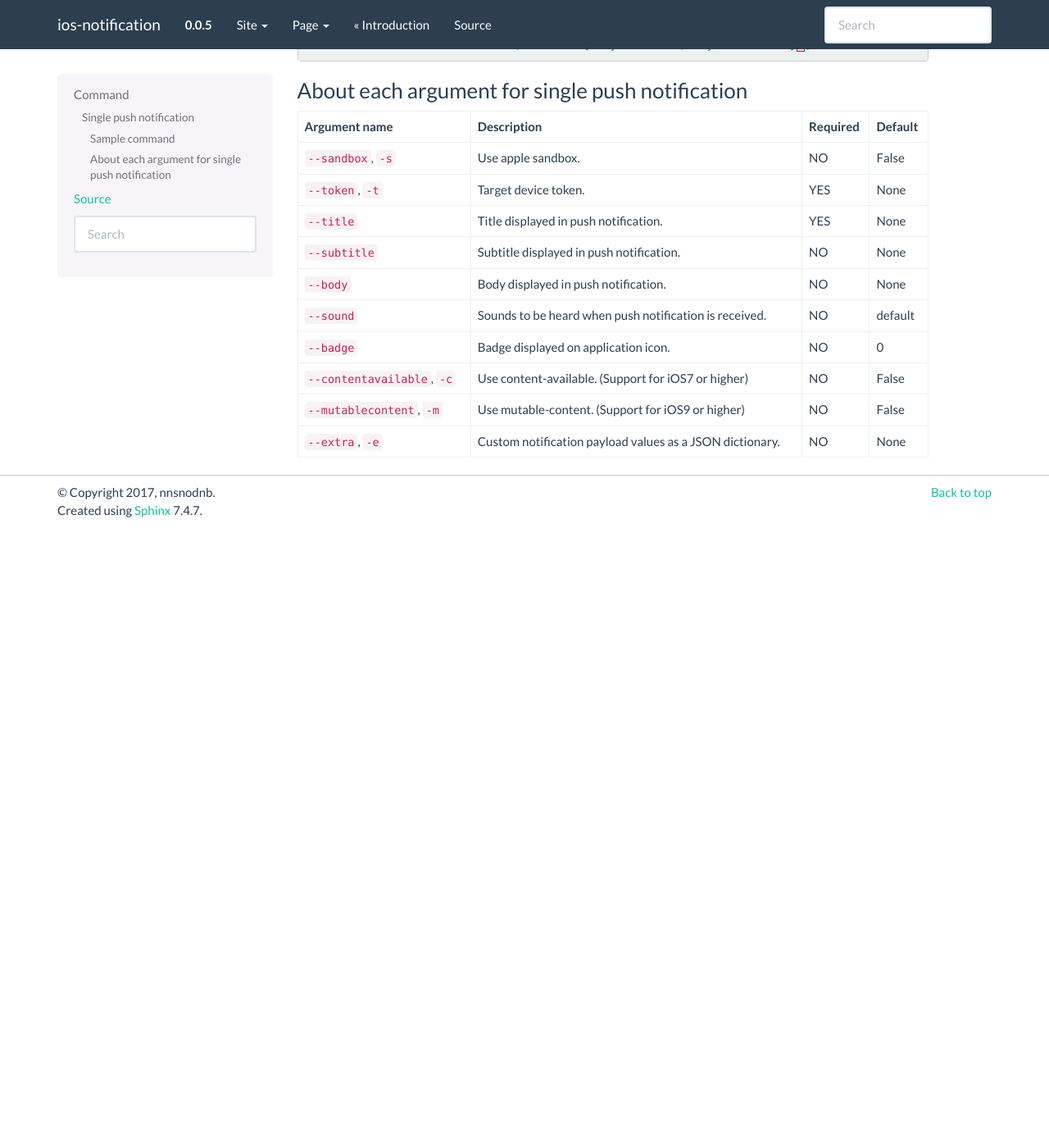
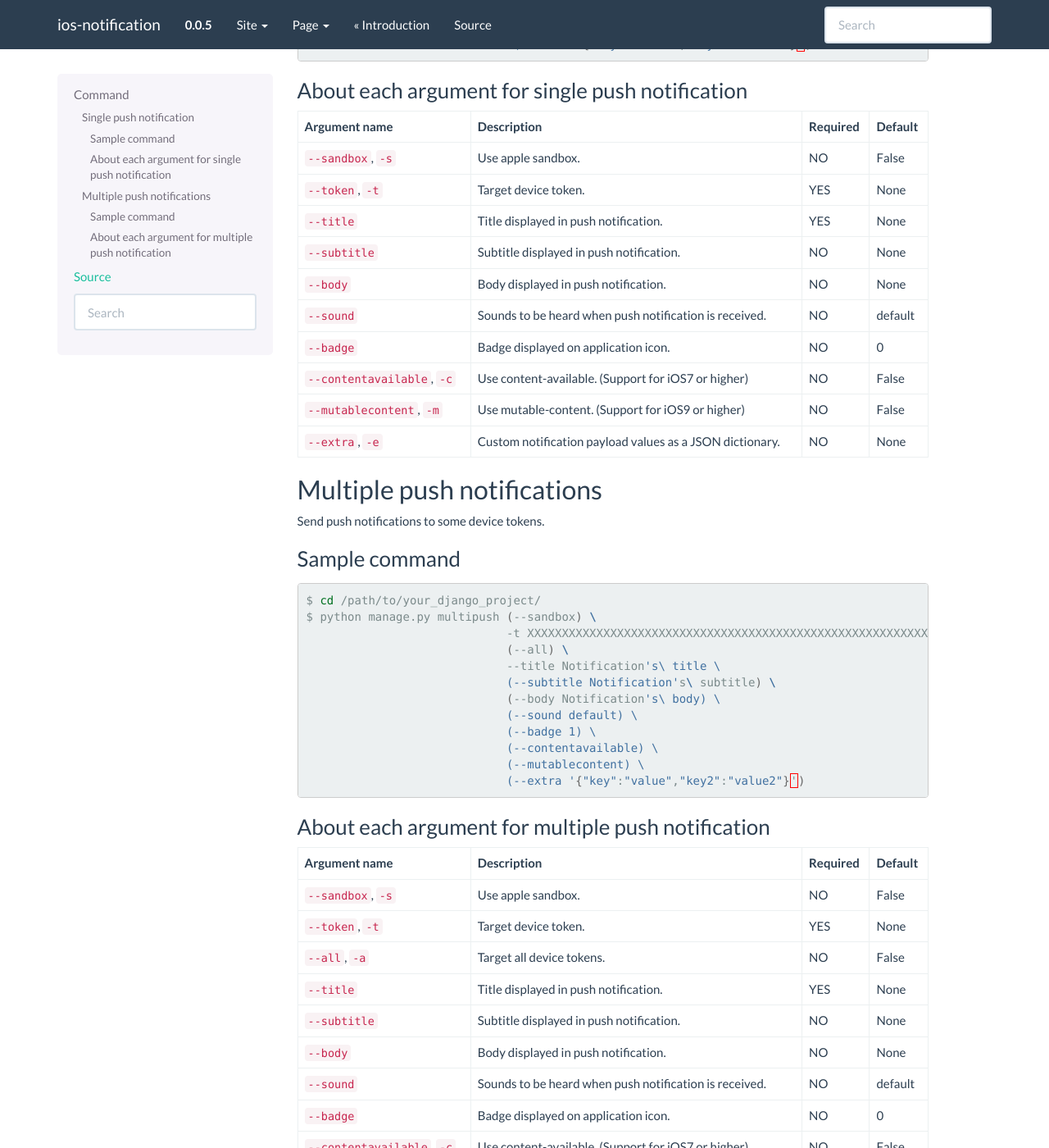
Before and after one commit to nnsnodnb/django-ios-notifications, a Sphinx documentation site: the page built from docs/command.rst, in a window 1280 px wide and 1400 px high, scrolled down 444 px. Shown: the whole window at 82% size. Built offline with Sphinx 7.4.7, drawn with Linux system fonts in a browser that asks for light colours; before the commit the page ends 1088 px from its top, so only the background shows below that.

Commit message:
Add multiple push notification's docs #18

```diff
--- a/docs/command.rst
+++ b/docs/command.rst
@@ -61,3 +61,64 @@ About each argument for single push notification
 +--------------------------------+----------------------------------------------------------+-----------+----------+
 | ``--extra``, ``-e``            | Custom notification payload values as a JSON dictionary. | NO        | None     |
 +--------------------------------+----------------------------------------------------------+-----------+----------+
+
+.. index:: Multiple push notifications
+
+Multiple push notifications
+---------------------------
+Send push notifications to some device tokens.
+
+.. index::
+    single: Multiple push notifications; Sample command
+
+Sample command
+~~~~~~~~~~~~~~
+
+.. code:: bash
+
+    $ cd /path/to/your_django_project/
+    $ python manage.py multipush (--sandbox) \
+                                 -t XXXXXXXXXXXXXXXXXXXXXXXXXXXXXXXXXXXXXXXXXXXXXXXXXXXXXXXXXXXXXXXX YYYYYYYYYYYYYYYYYYYYYYYYYYYYYYYYYYYYYYYYYYYYYYYYYYYYYYYYYYYYYYYY \
+                                 (--all) \
+                                 --title Notification's\ title \
+                                 (--subtitle Notification's\ subtitle) \
+                                 (--body Notification's\ body) \
+                                 (--sound default) \
+                                 (--badge 1) \
+                                 (--contentavailable) \
+                                 (--mutablecontent) \
+                                 (--extra '{"key":"value","key2":"value2"}')
+
+.. index::
+    single: Multiple push notifications; About each argument for multiple push notifications
+
+About each argument for multiple push notification
+~~~~~~~~~~~~~~~~~~~~~~~~~~~~~~~~~~~~~~~~~~~~~~~~~~
+
+.. cssclass:: table-bordered
+
++--------------------------------+----------------------------------------------------------+-----------+----------+
+| Argument name                  | Description                                              | Required  | Default  |
++================================+==========================================================+===========+==========+
+| ``--sandbox``, ``-s``          | Use apple sandbox.                                       | NO        | False    |
++--------------------------------+----------------------------------------------------------+-----------+----------+
+| ``--token``, ``-t``            | Target device token.                                     | YES       | None     |
++--------------------------------+----------------------------------------------------------+-----------+----------+
+| ``--all``, ``-a``              | Target all device tokens.                                | NO        | False    |
++--------------------------------+----------------------------------------------------------+-----------+----------+
+| ``--title``                    | Title displayed in push notification.                    | YES       | None     |
++--------------------------------+----------------------------------------------------------+-----------+----------+
+| ``--subtitle``                 | Subtitle displayed in push notification.                 | NO        | None     |
++--------------------------------+----------------------------------------------------------+-----------+----------+
+| ``--body``                     | Body displayed in push notification.                     | NO        | None     |
++--------------------------------+----------------------------------------------------------+-----------+----------+
+| ``--sound``                    | Sounds to be heard when push notification is received.   | NO        | default  |
++--------------------------------+----------------------------------------------------------+-----------+----------+
+| ``--badge``                    | Badge displayed on application icon.                     | NO        | 0        |
++--------------------------------+----------------------------------------------------------+-----------+----------+
+| ``--contentavailable``, ``-c`` | Use content-available. (Support for iOS7 or higher)      | NO        | False    |
++--------------------------------+----------------------------------------------------------+-----------+----------+
+| ``--mutablecontent``, ``-m``   | Use mutable-content. (Support for iOS9 or higher)        | NO        | False    |
++--------------------------------+----------------------------------------------------------+-----------+----------+
+| ``--extra``, ``-e``            | Custom notification payload values as a JSON dictionary. | NO        | None     |
++--------------------------------+----------------------------------------------------------+-----------+----------+
```
